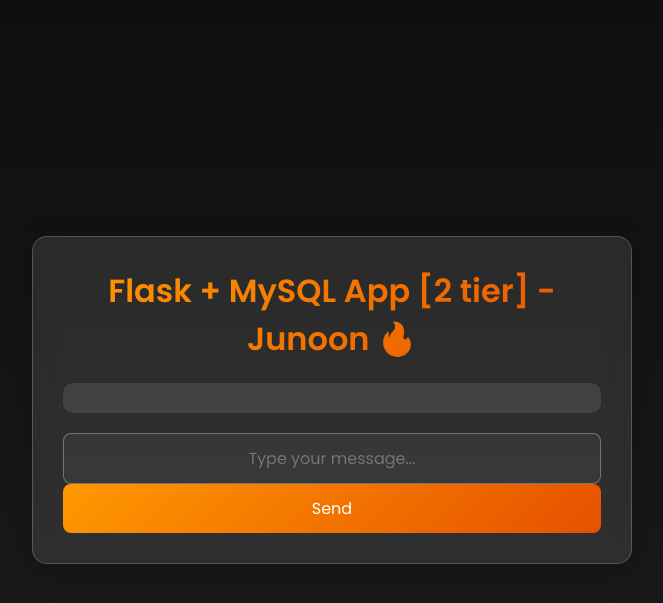
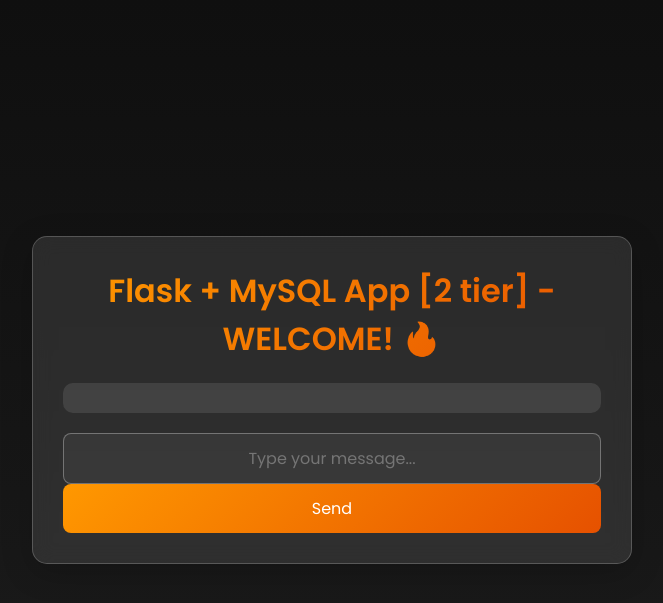
Before and after one commit to alokkumarM/two-tier-flask-docker-app, a Flask app: page / in a window 1280 px wide. Shown: the top 603 px of the page, without its empty margins (308-971 px from the left). Run offline with Flask 2, Linux system fonts and the light colour scheme; data that the repository does not hold is empty; some libraries are stand-ins or nearby versions.

Commit message:
updating template index.html

```diff
--- a/templates/index.html
+++ b/templates/index.html
@@ -131,7 +131,7 @@
 
 <body>
     <div class="container">
-        <h1>Flask + MySQL App [2 tier] - Junoon 🔥</h1>
+        <h1>Flask + MySQL App [2 tier] - WELCOME! 🔥</h1>
 
         <div class="messages">
             {% for message in messages %}
```
